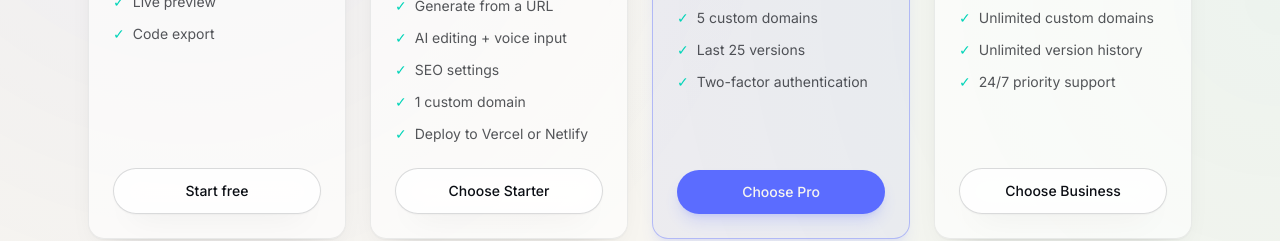
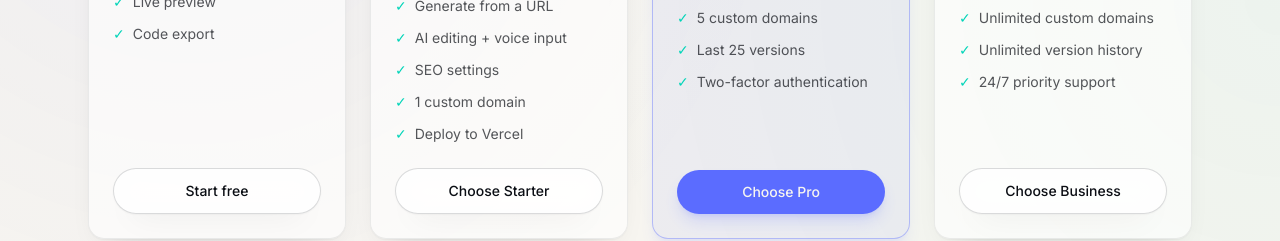
Before and after one commit to techtig9/webma, a Next.js app: page / in a window 1280 px wide. Shown: the part 5000-5241 px from the top of the page. Built offline with nearby package versions, Linux system fonts and the light colour scheme; no server answers.

Commit message:
Update Pricing.tsx

```diff
--- a/src/components/landing/Pricing.tsx
+++ b/src/components/landing/Pricing.tsx
@@ -18,7 +18,7 @@ const PLANS = [
     foundingPrice: "$9.60",
     credits: "10,000 credits/mo",
     blurb: "For a first real project, full-stack.",
-    features: ["Full-stack React/Next.js sites", "Generate from a URL", "AI editing + voice input", "SEO settings", "1 custom domain", "Deploy to Vercel or Netlify"],
+    features: ["Full-stack React/Next.js sites", "Generate from a URL", "AI editing + voice input", "SEO settings", "1 custom domain", "Deploy to Vercel"],
   },
   {
     id: "pro",
```
